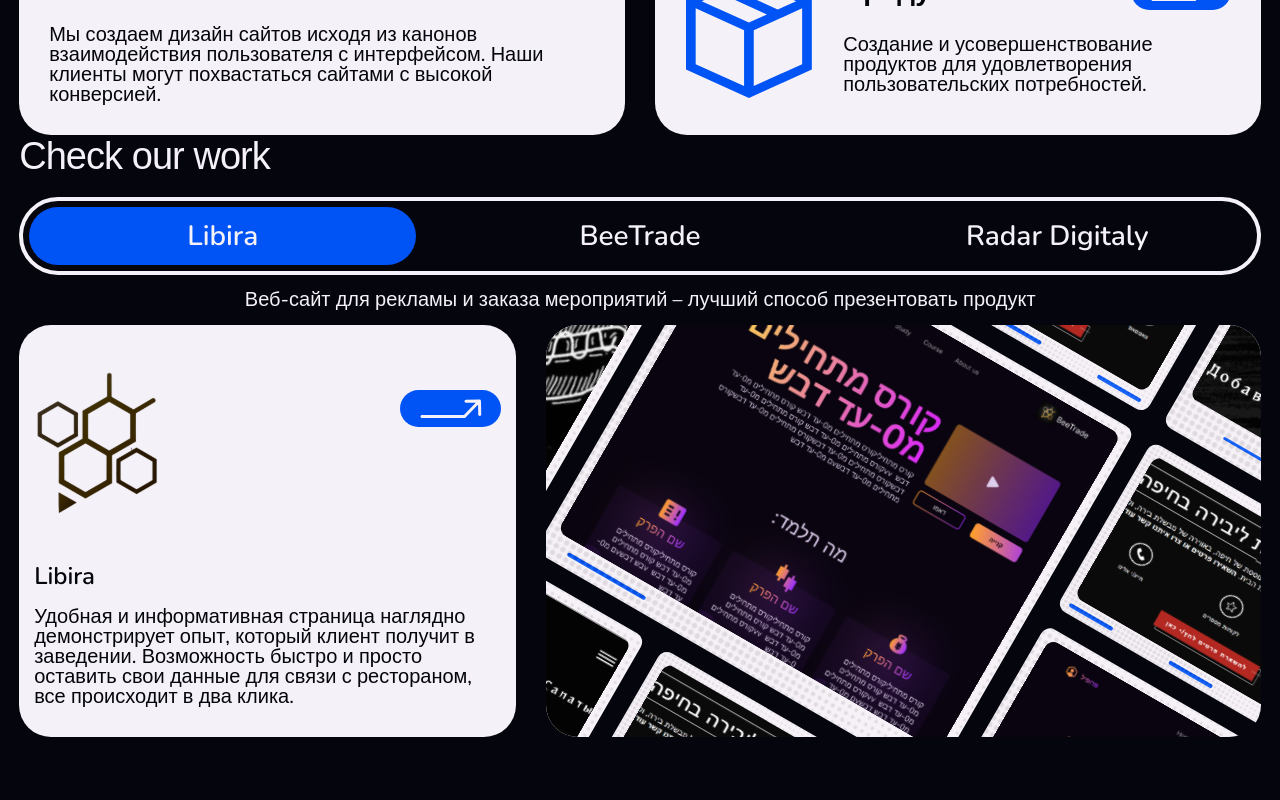
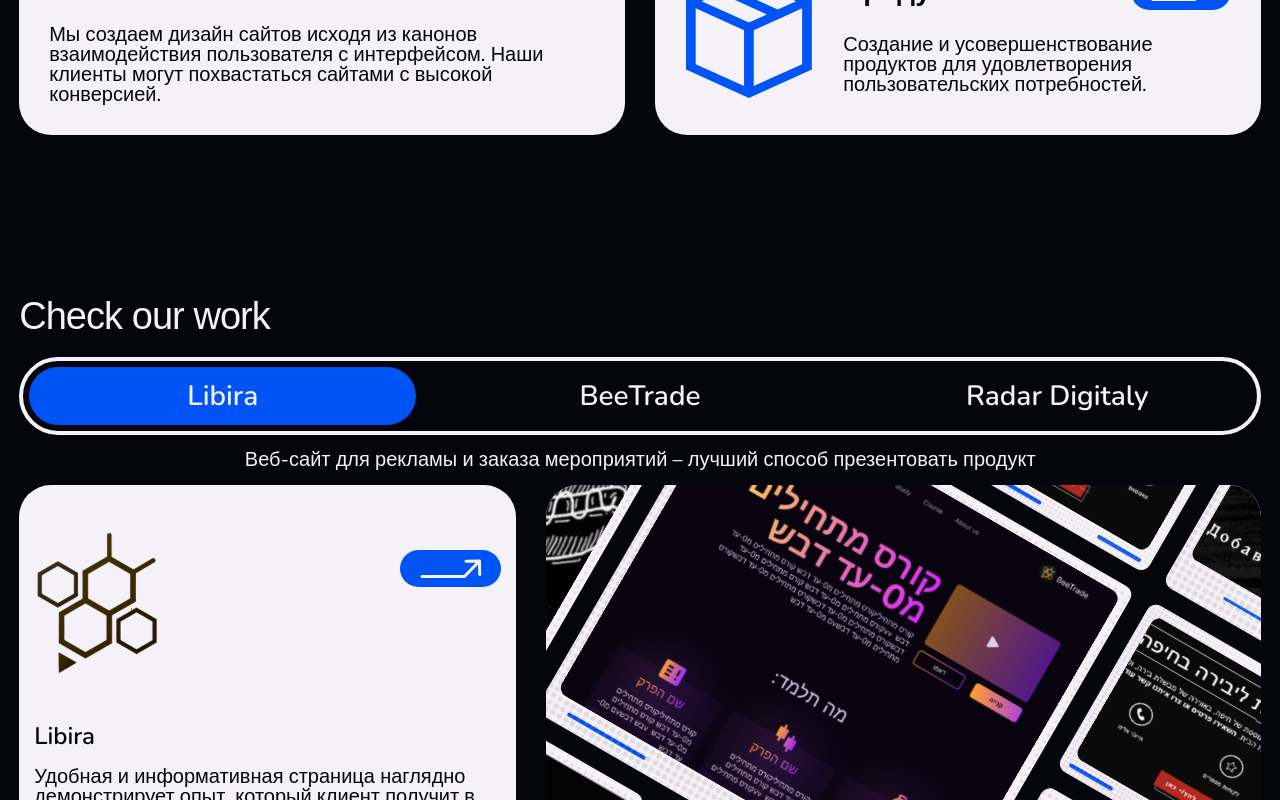
Before and after one commit to matveisch/desight, a Next.js app: page / in a window 1280 px wide. Shown: the part 1800-2600 px from the top of the page. Built offline with nearby package versions, Linux system fonts and the light colour scheme; a web font is replaced by a local one.

Commit message:
almost there

```diff
--- a/src/sections/CompleteSolution/CompleteSolution.module.scss
+++ b/src/sections/CompleteSolution/CompleteSolution.module.scss
@@ -1,6 +1,4 @@
 .completeSolution {
-  margin-top: 120px;
-
   @media (max-width: 768px) {
     margin-top: 100px;
   }
--- a/src/sections/CompleteSolution/CompleteSolution.tsx
+++ b/src/sections/CompleteSolution/CompleteSolution.tsx
@@ -29,7 +29,7 @@ export default function CompleteSolution() {
   ];
 
   return (
-    <div className={styles.completeSolution} id='about'>
+    <section className={styles.completeSolution} id="about">
       <div className={styles.header}>
         <CompleteDescription />
         <SpinAnimation />
@@ -58,6 +58,6 @@ export default function CompleteSolution() {
         </div>
         <div className={styles.dashedRectangle} />
       </div>
-    </div>
+    </section>
   );
 }
--- a/src/sections/Desighted/Desighted.module.scss
+++ b/src/sections/Desighted/Desighted.module.scss
@@ -10,7 +10,6 @@
   height: 570px;
   border-radius: 32px;
   position: relative;
-  margin-top: 70px;
 
   .button {
     position: absolute;
--- a/src/sections/Desighted/Desighted.tsx
+++ b/src/sections/Desighted/Desighted.tsx
@@ -73,7 +73,7 @@ export default function Desighted() {
   }, [isHovered]);
 
   return (
-    <>
+    <section>
       <motion.div
         className={styles.main}
         ref={containerRef}
@@ -155,6 +155,6 @@ export default function Desighted() {
       </motion.div>
       {/* <p style={{ color: '#fff' }}>x: {mousePosition.x}</p>
       <p style={{ color: '#fff' }}>y: {mousePosition.y}</p> */}
-    </>
+    </section>
   );
 }
--- a/src/sections/HeroImage/HeroImage.tsx
+++ b/src/sections/HeroImage/HeroImage.tsx
@@ -52,7 +52,7 @@ export function HeroImage() {
   });
 
   return (
-    <motion.section
+    <motion.div
       animate={isInView ? 'animate' : 'noAnimate'}
       className={styles.heroimage}
     >
@@ -89,6 +89,6 @@ export function HeroImage() {
           <Image src={right} alt="right" className={styles.right} />
         </motion.div>
       </motion.div>
-    </motion.section>
+    </motion.div>
   );
 }
--- a/src/sections/Services/Services.module.scss
+++ b/src/sections/Services/Services.module.scss
@@ -1,4 +1,5 @@
 .services {
+  margin-top: 0;
   .header {
     color: $white;
     margin-bottom: 19px;
--- a/src/styles/globals.scss
+++ b/src/styles/globals.scss
@@ -9,6 +9,7 @@
 
 html,
 body {
+  scroll-behavior: smooth;
   overflow-x: hidden;
   background-color: $black;
 }
@@ -19,9 +20,15 @@ body {
   flex-direction: column;
   align-items: center;
 }
-// section {
-//   max-width: 1280px;
-// }
+section {
+  margin-top: 160px;
+  @media (max-width: 744px) {
+    margin-top: 80px;
+  }
+  // @media (max-width: 425px) {
+  //   margin-top: 160px;
+  // }
+}
 
 a {
   color: inherit;
```
